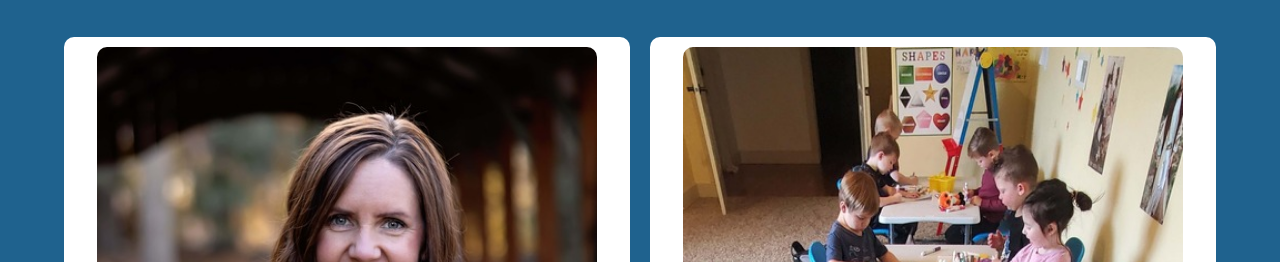
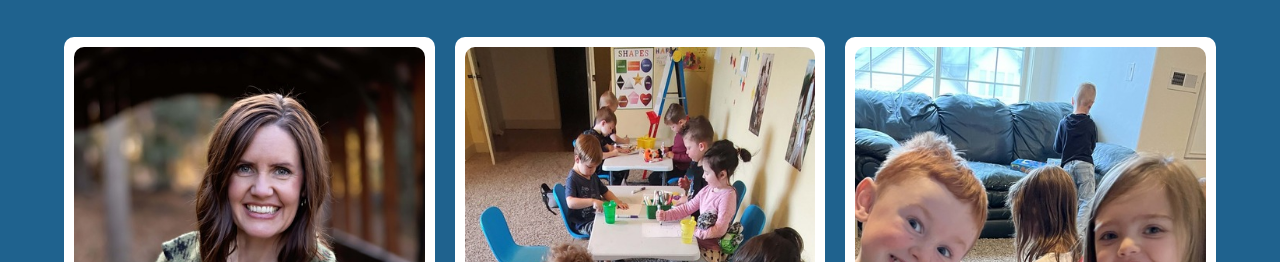
Before and after one commit to cascadehessing/mountain-top-preschool, a plain HTML site: page mountain top preschool/aboutus.html in a window 1280 px wide. Shown: the part 538-800 px from the top of the page. Drawn offline with Linux system fonts and the light colour scheme.

Commit message:
template

```diff
--- a/mountain top preschool/aboutus.css
+++ b/mountain top preschool/aboutus.css
@@ -78,7 +78,7 @@ nav a:hover {
 /* Page 2 Grid */
 .page-2-grid {
     display: grid;
-    grid-template-columns: repeat(auto-fit, minmax(400px, 1fr));
+    grid-template-columns:1fr 1fr 1fr;
     gap: 20px;
     padding: 5%; /* Responsive padding */
     text-align: center;
```
